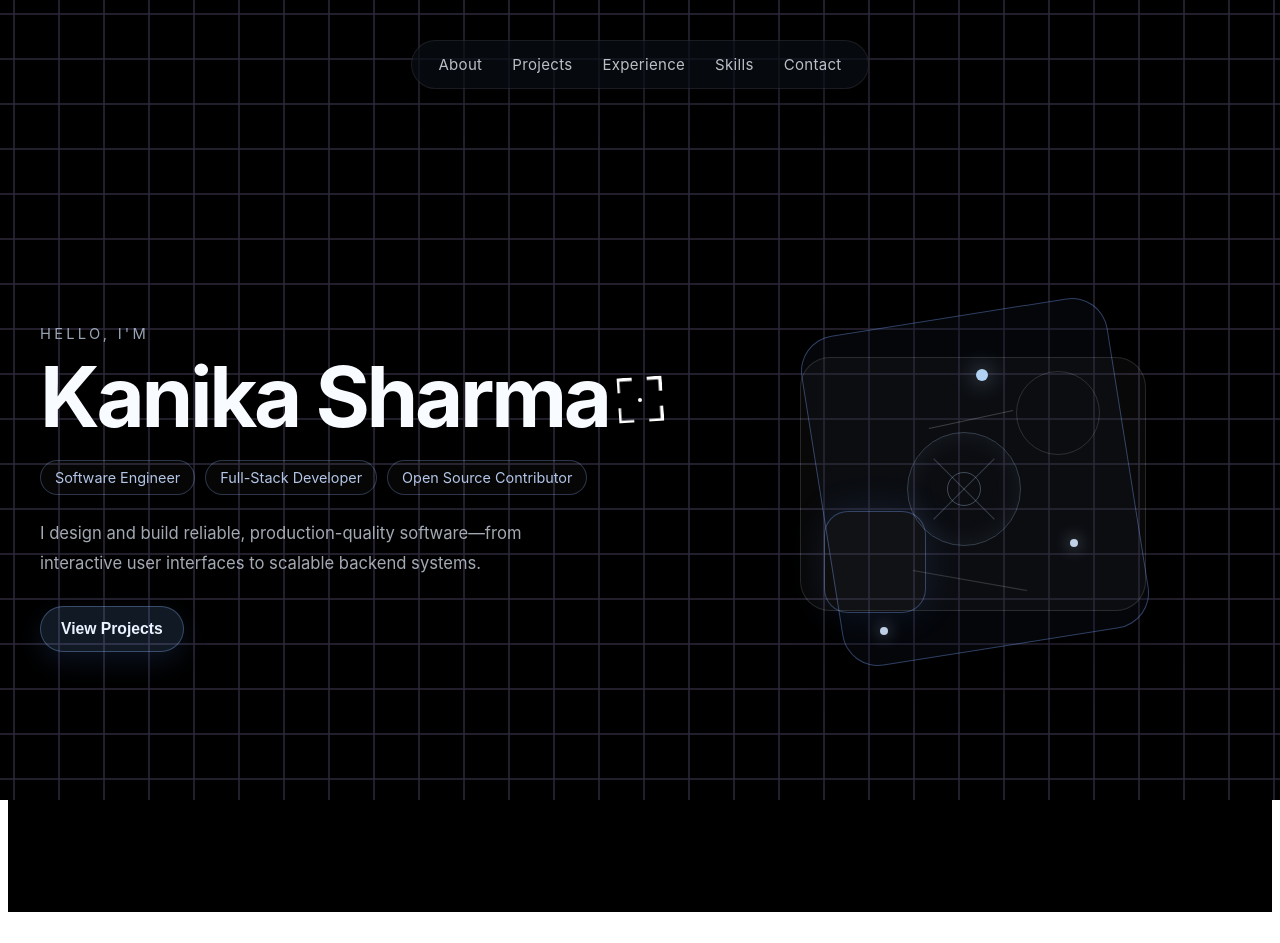
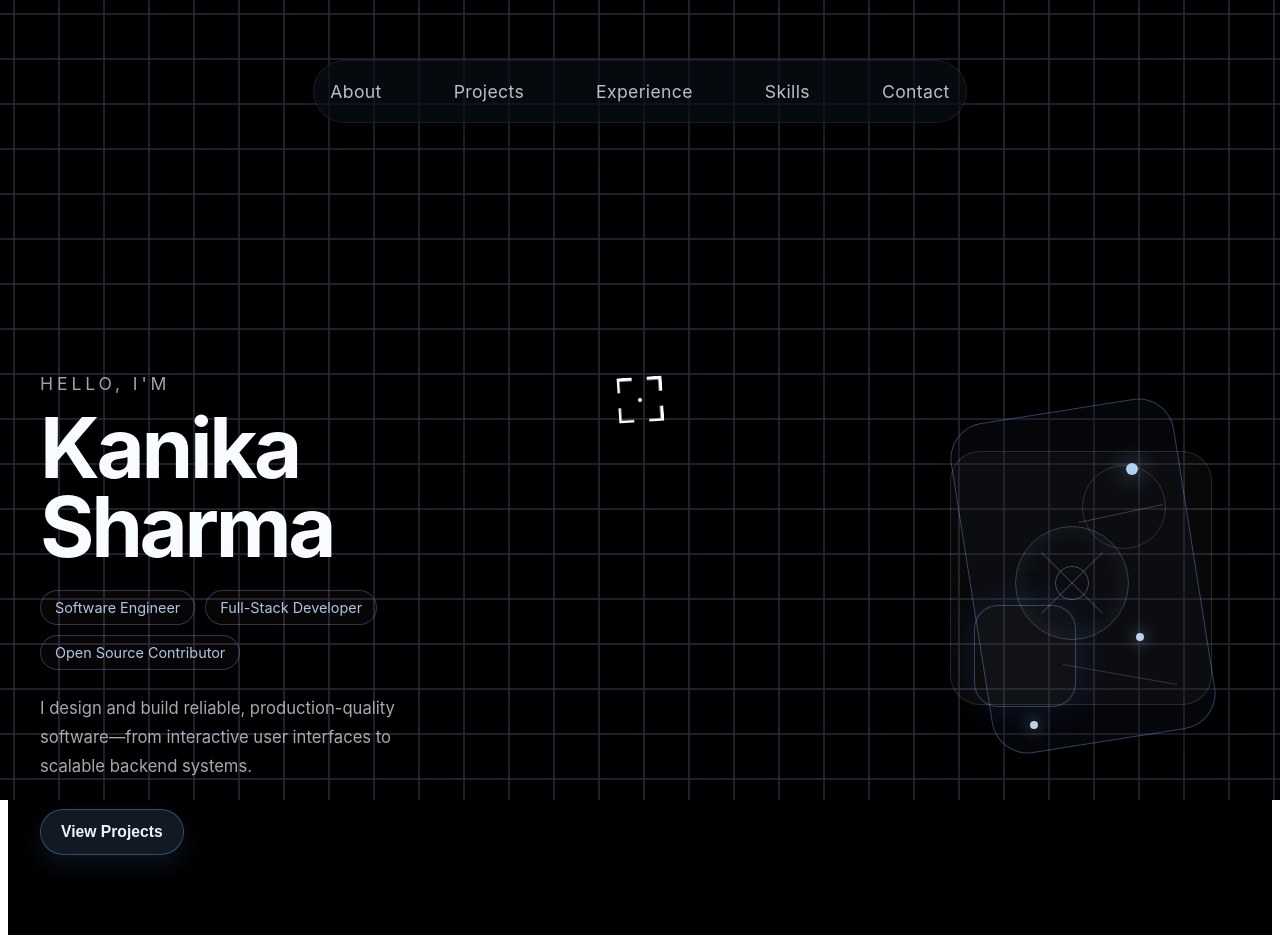
Before and after one commit to kanikasharma-18/Portfolio, a React app: page / in a window 1280 px wide. Before the commit the page ends 920 px from the top, so only its background shows below. Built offline with nearby package versions, Linux system fonts and the light colour scheme; the HTML template or start-up script is replaced by a standard one.

Commit message:
Hero Section UI

```diff
--- a/src/App.jsx
+++ b/src/App.jsx
@@ -44,17 +44,18 @@ function App() {
         <div
           style={{
             maxWidth: "1200px",
-            margin: "0 auto",
+            margin: " auto",
             display: "flex",
             flexDirection: "column",
             minHeight: "100vh",
+            paddingTop: "20px",
           }}
         >
           <nav
             style={{
               alignSelf: "center",
               marginTop: "8px",
-              padding: "10px 20px",
+              padding: "10px 10px",
               borderRadius: "999px",
               background: "rgba(10, 14, 22, 0.66)",
               border: "1px solid rgba(255,255,255,0.08)",
@@ -64,7 +65,7 @@ function App() {
               pointerEvents: "auto",
             }}
           >
-            <div style={{ display: "flex", gap: "18px", alignItems: "center", justifyContent: "center" }}>
+            <div style={{ display: "flex", gap: "60px", alignItems: "center", justifyContent: "center" }}>
               {navItems.map((item) => (
                 <a
                   key={item}
@@ -72,9 +73,9 @@ function App() {
                   style={{
                     color: "rgba(226, 232, 240, 0.82)",
                     textDecoration: "none",
-                    fontSize: "0.94rem",
+                    fontSize: "1.1rem",
                     letterSpacing: "0.02em",
-                    padding: "4px 6px",
+                    padding: "10px 6px",
                   }}
                 >
                   {item}
@@ -87,17 +88,18 @@ function App() {
             style={{
               display: "grid",
               gridTemplateColumns: "minmax(0, 1.04fr) minmax(320px, 0.96fr)",
-              gap: "48px",
-              alignItems: "center",
+              gap: "500px",
+              alignItems: "start",
+              paddingTop: "250px",
               flex: 1,
-              paddingTop: "56px",
+              // paddingTop: "-1px",
             }}
           >
-            <section style={{ maxWidth: "620px", pointerEvents: "auto" }}>
+            <section style={{ maxWidth: "400px", pointerEvents: "auto" }}>
               <div
                 style={{
                   color: "rgba(173, 186, 205, 0.88)",
-                  fontSize: "0.92rem",
+                  fontSize: "1.1rem",
                   letterSpacing: "0.22em",
                   textTransform: "uppercase",
                   marginBottom: "14px",
```
